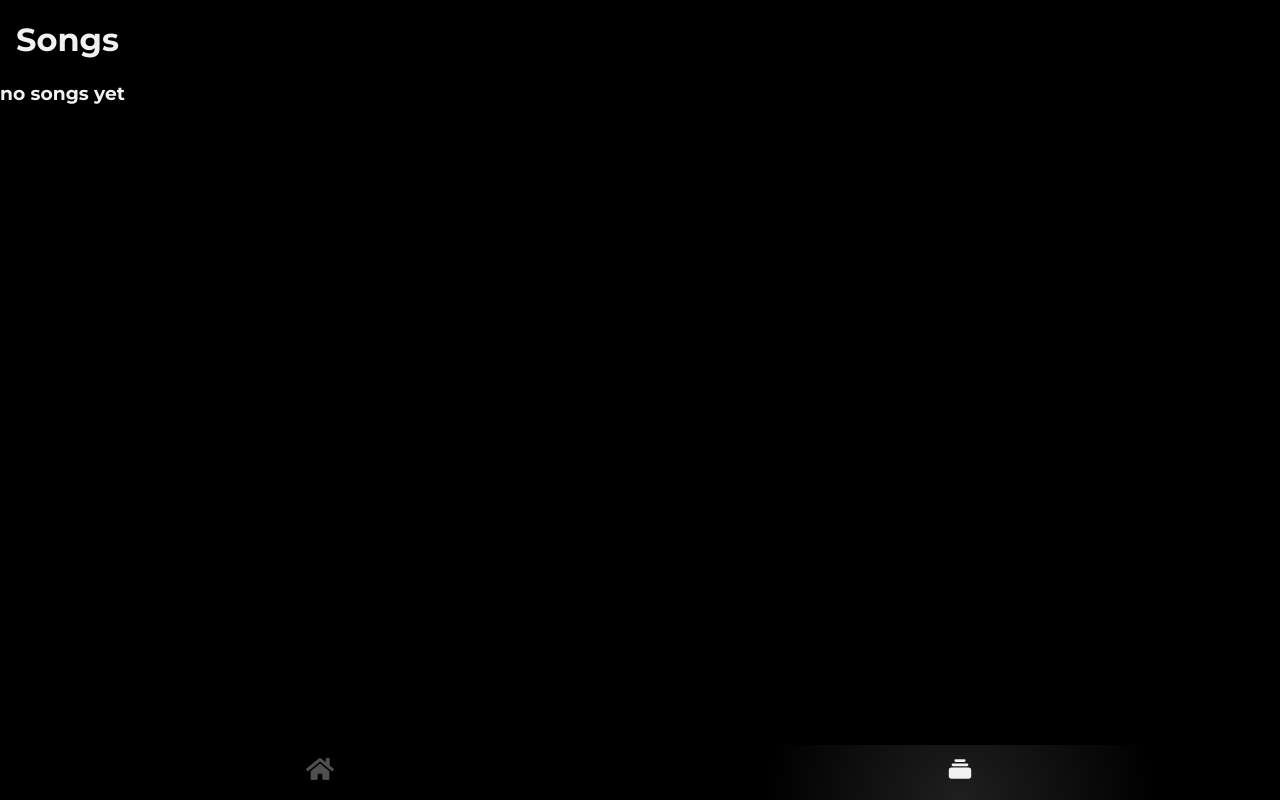
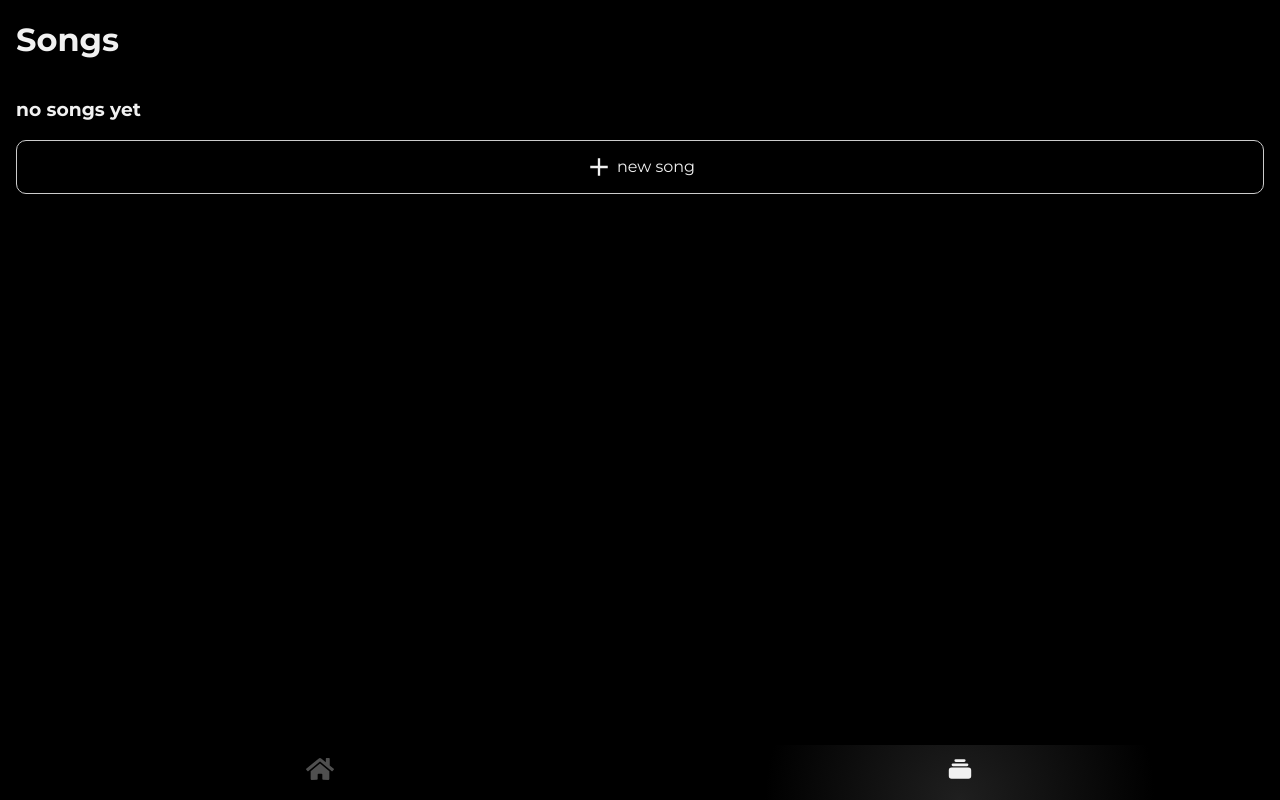
Before and after one commit to FourSeasonsWinter/chords, a React (Vite) app: page /songs in a window 1280 px wide. Built offline with nearby package versions, Linux system fonts and the light colour scheme.

Commit message:
Fix the song list screen.
When the list is empty, there was no button to add a new song.

```diff
--- a/src/App.css
+++ b/src/App.css
@@ -192,6 +192,10 @@ nav .link:active {
   padding: .6rem;
 }
 
+.empty-list-label {
+  padding: 1rem;
+}
+
 /* Song Detail Page */
 .not-found {
   height: 100vh;
--- a/src/pages/CollectionsListPage.tsx
+++ b/src/pages/CollectionsListPage.tsx
@@ -114,7 +114,13 @@ export default function CollectionListPage() {
           )}
         </>
       ) : (
-        <h3>no songs yet</h3>
+        <>
+          <h3 className='empty-list-label'>no songs yet</h3>
+          <div onClick={handleAddSong} className='song-list-item add-button'>
+            <IoMdAdd size={28} />
+            new song
+          </div>
+        </>
       )}
     </main>
   )
```
